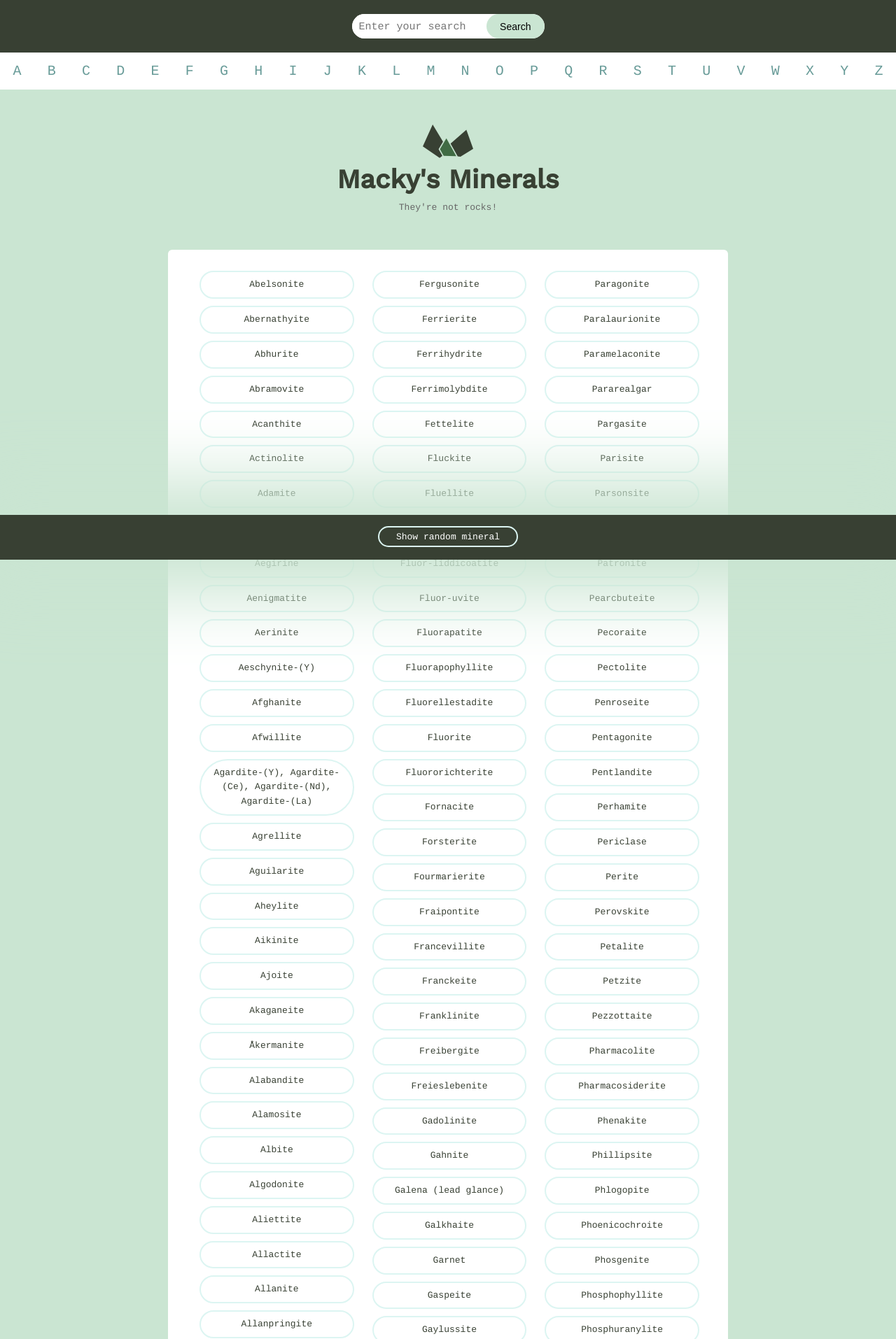
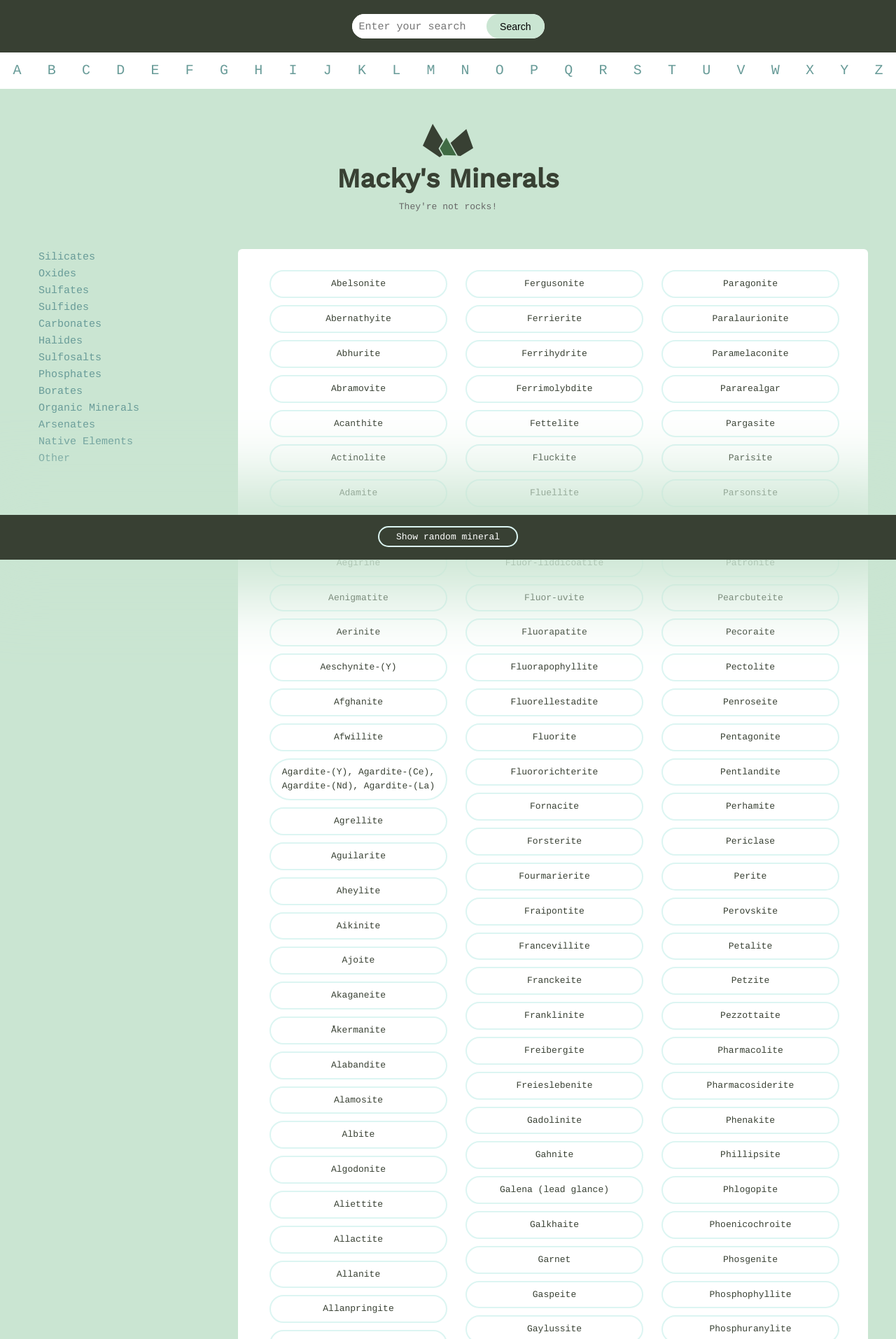
Before and after one commit to jp26jp/TPWD_Project08, a Django app: page /minerals/ in a window 1280 px wide. Shown: the top 1914 px of the page at 70% size. Run offline with Django 3.2, Linux system fonts and the light colour scheme; data comes from the database, SQL or seed files in the repository.

Commit message:
Finished project

```diff
--- a/TPWD_Project08_01/settings.py
+++ b/TPWD_Project08_01/settings.py
@@ -37,6 +37,7 @@ INSTALLED_APPS = [
     'django.contrib.sessions',
     'django.contrib.messages',
     'django.contrib.staticfiles',
+    'debug_toolbar',
     'minerals.apps.MineralsConfig',
 ]
 
@@ -48,7 +49,10 @@ MIDDLEWARE = [
     'django.contrib.auth.middleware.AuthenticationMiddleware',
     'django.contrib.messages.middleware.MessageMiddleware',
     'django.middleware.clickjacking.XFrameOptionsMiddleware',
+    'debug_toolbar.middleware.DebugToolbarMiddleware',
 ]
+
+INTERNAL_IPS = ['127.0.0.1']
 
 ROOT_URLCONF = 'TPWD_Project08_01.urls'
 
--- a/TPWD_Project08_01/urls.py
+++ b/TPWD_Project08_01/urls.py
@@ -16,7 +16,12 @@ Including another URLconf
 from django.contrib import admin
 from django.urls import path, include
 
-urlpatterns = [
-    path('minerals/', include('minerals.urls')),
-    path('admin/', admin.site.urls),
-]
+from TPWD_Project08_01 import settings
+
+if settings.DEBUG:
+    import debug_toolbar
+    urlpatterns = [
+        path('__debug__/', include(debug_toolbar.urls)),
+        path('minerals/', include('minerals.urls')),
+        path('admin/', admin.site.urls),
+    ]
--- a/assets/css/global.css
+++ b/assets/css/global.css
@@ -104,7 +104,7 @@ body {
 }
 
 .bounds {
-    max-width: 800px;
+    max-width: 1200px;
     margin: 0 auto;
     padding: 50px 0 150px;
     overflow: hidden;
@@ -966,7 +966,6 @@ table, p, ul {
 }
 
 .minerals__search {
-    border-bottom: 1px solid #eee;
     background: #384033;
     padding: 20px 0;
 }
@@ -995,7 +994,7 @@ table, p, ul {
     left: 0;
     width: 70%;
     height: 100%;
-  outline: none;
+    outline: none;
 }
 
 .minerals__search button {
@@ -1010,16 +1009,32 @@ table, p, ul {
     width: 30%;
     height: 100%;
     border-radius: 100px;
-  outline: none;
+    outline: none;
+    cursor: pointer;
 }
 
 .minerals__alphabet {
-    overflow: auto
+    overflow: auto;
+    padding: 0;
 }
 
 .minerals__alphabet a {
+    line-height: 52px;
     flex-grow: 1;
     text-align: center;
     font-size: 20px;
-    min-width: 30px
+    min-width: 30px;
+    transition: background-color 200ms ease-in-out, font-weight 200ms ease-in-out, color 200ms ease-in-out;
 }
+
+.minerals__alphabet a:hover {
+    background-color: #DCF5F2;
+}
+.minerals__alphabet a:active, .minerals__alphabet a.active {
+    background-color: #689b98;
+    color: white;
+}
+
+.minerals__groups a {
+    display: block;
+}
--- a/minerals/templates/minerals/index.html
+++ b/minerals/templates/minerals/index.html
@@ -13,3 +13,15 @@
     </ul>
 </div>
 {% endblock %}
+
+{% block script %}
+    <script>
+    let url = document.location.href
+    let urlLetters = document.querySelectorAll(".minerals__alphabet a")
+    for (let i = 0; i < urlLetters.length; i++) {
+        if (urlLetters[i].href === url) {
+            urlLetters[i].className = "active"
+        }
+    }
+    </script>
+{% endblock %}
--- a/minerals/urls.py
+++ b/minerals/urls.py
@@ -1,4 +1,4 @@
-from django.urls import path, re_path
+from django.urls import path
 
 from . import views
 
@@ -7,6 +7,7 @@ app_name = "minerals"
 urlpatterns = [
     path('', views.index, name='list'),
     path('letter/<str:letter>/', views.letter, name='letter'),
+    path('group/<str:group>/', views.group, name='group'),
     path('<slug:slug>', views.detail, name='detail'),
     path('search/', views.search, name='search')
 ]
--- a/minerals/views.py
+++ b/minerals/views.py
@@ -4,12 +4,17 @@ from minerals.models import Mineral
 
 
 def index(request):
+    """
+    View for the home page
+    """
     minerals = Mineral.objects.all()
     return render(request, 'minerals/index.html', {'minerals': minerals})
 
 
 def letter(request, letter):
-    # TODO: find a way to bold the selected letter
+    """
+    View for the minerals that begin with the specified letter
+    """
     minerals = Mineral.objects.filter(name__startswith=letter)
     context = {
         'letter': letter,
@@ -18,12 +23,31 @@ def letter(request, letter):
     return render(request, 'minerals/index.html', context)
 
 
+def group(request, group):
+    """
+    View for the minerals that belong to the specified group
+    """
+    group = group.split("-")[0]
+    minerals = Mineral.objects.filter(group__startswith=group)
+    context = {
+        'group': group,
+        'minerals': minerals
+    }
+    return render(request, 'minerals/index.html', context)
+
+
 def search(request):
+    """
+    View for the minerals with a name that contains the specified query
+    """
     term = request.GET.get('q')
     minerals = Mineral.objects.filter(name__icontains=term)
     return render(request, 'minerals/index.html', {'minerals': minerals})
 
 
 def detail(request, slug):
+    """
+    View for the mineral that belongs to the specified slug
+    """
     mineral = Mineral.objects.get(slug=slug)
     return render(request, 'minerals/detail.html', {'mineral': mineral})
--- a/templates/layout.html
+++ b/templates/layout.html
@@ -9,7 +9,7 @@
     <meta name="viewport" content="width=device-width, initial-scale=1">
     <link href='https://fonts.googleapis.com/css?family=Work+Sans:400,500' rel='stylesheet' type='text/css'>
     <link href='https://fonts.googleapis.com/css?family=Cousine' rel='stylesheet' type='text/css'>
-    <link rel="stylesheet" href="{% static 'css/global.css' %}">
+    <link rel="stylesheet" href="{% static 'css/global.css' %}?v=2">
 </head>
 <body>
 <div class="minerals__search minerals__top">
@@ -35,12 +35,29 @@
         </a>
         <p class="logo__text text-centered">They're not rocks!</p>
     </div>
-    <div class="grid-100 mineral__container">
+    <div class="minerals__groups grid-25">
+        <a href="/minerals/group/silicates">Silicates</a>
+        <a href="/minerals/group/oxides">Oxides</a>
+        <a href="/minerals/group/sulfates">Sulfates</a>
+        <a href="/minerals/group/sulfides">Sulfides</a>
+        <a href="/minerals/group/carbonates">Carbonates</a>
+        <a href="/minerals/group/halides">Halides</a>
+        <a href="/minerals/group/sulfosalts">Sulfosalts</a>
+        <a href="/minerals/group/phosphates">Phosphates</a>
+        <a href="/minerals/group/borates">Borates</a>
+        <a href="/minerals/group/organic-minerals">Organic Minerals</a>
+        <a href="/minerals/group/arsenates">Arsenates</a>
+        <a href="/minerals/group/native-elements">Native Elements</a>
+        <a href="/minerals/group/other">Other</a>
+    </div>
+    <div class="grid-75 mineral__container">
         {% block content %}{% endblock %}
     </div>
 </div>
 <div class="minerals__random">
     <a class="minerals__anchor" href="#">Show random mineral</a>
 </div>
+
+{% block script %}{% endblock %}
 </body>
 </html>
```
Also changed, not shown: minerals/tests.py (+11 -1 lines).
